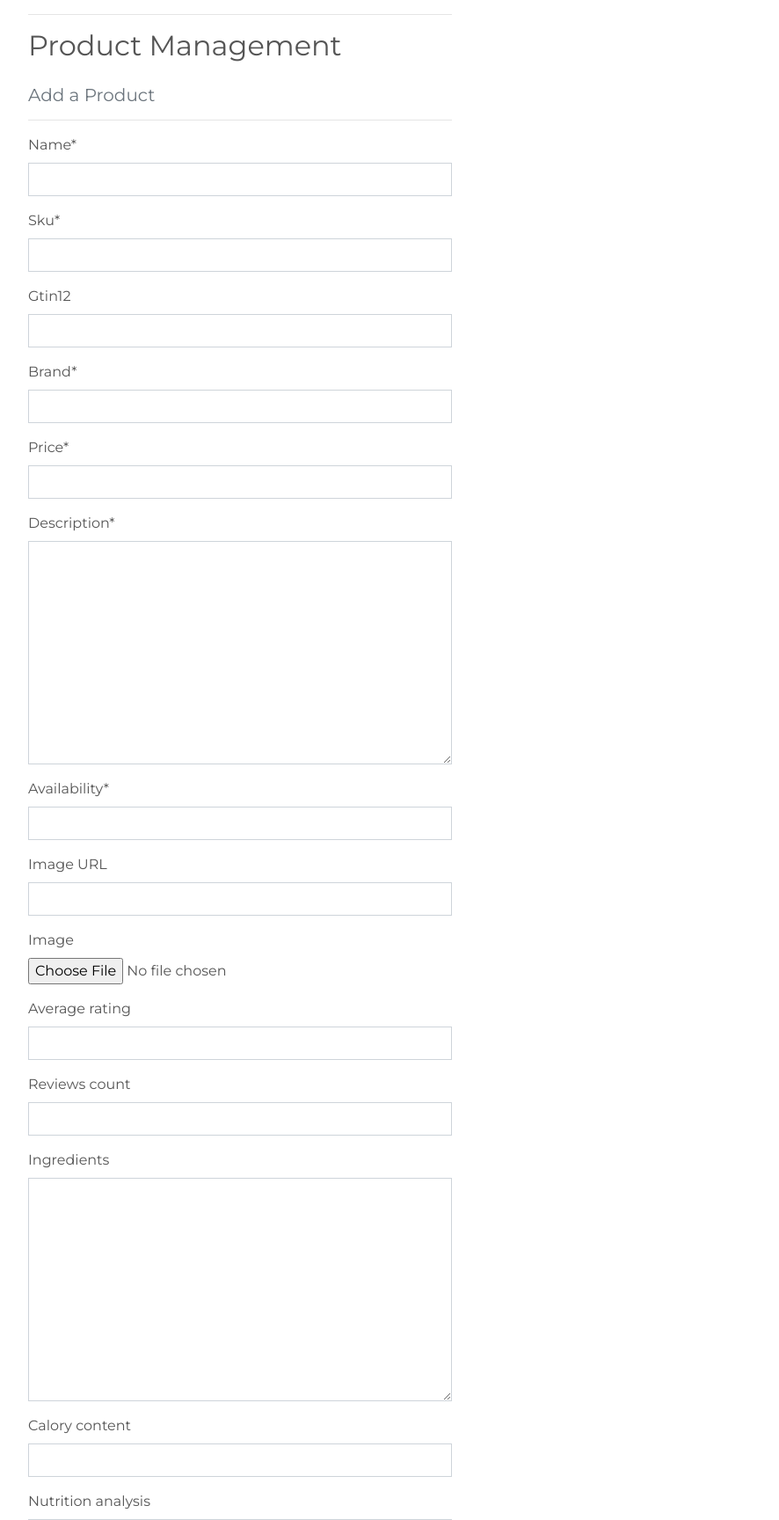
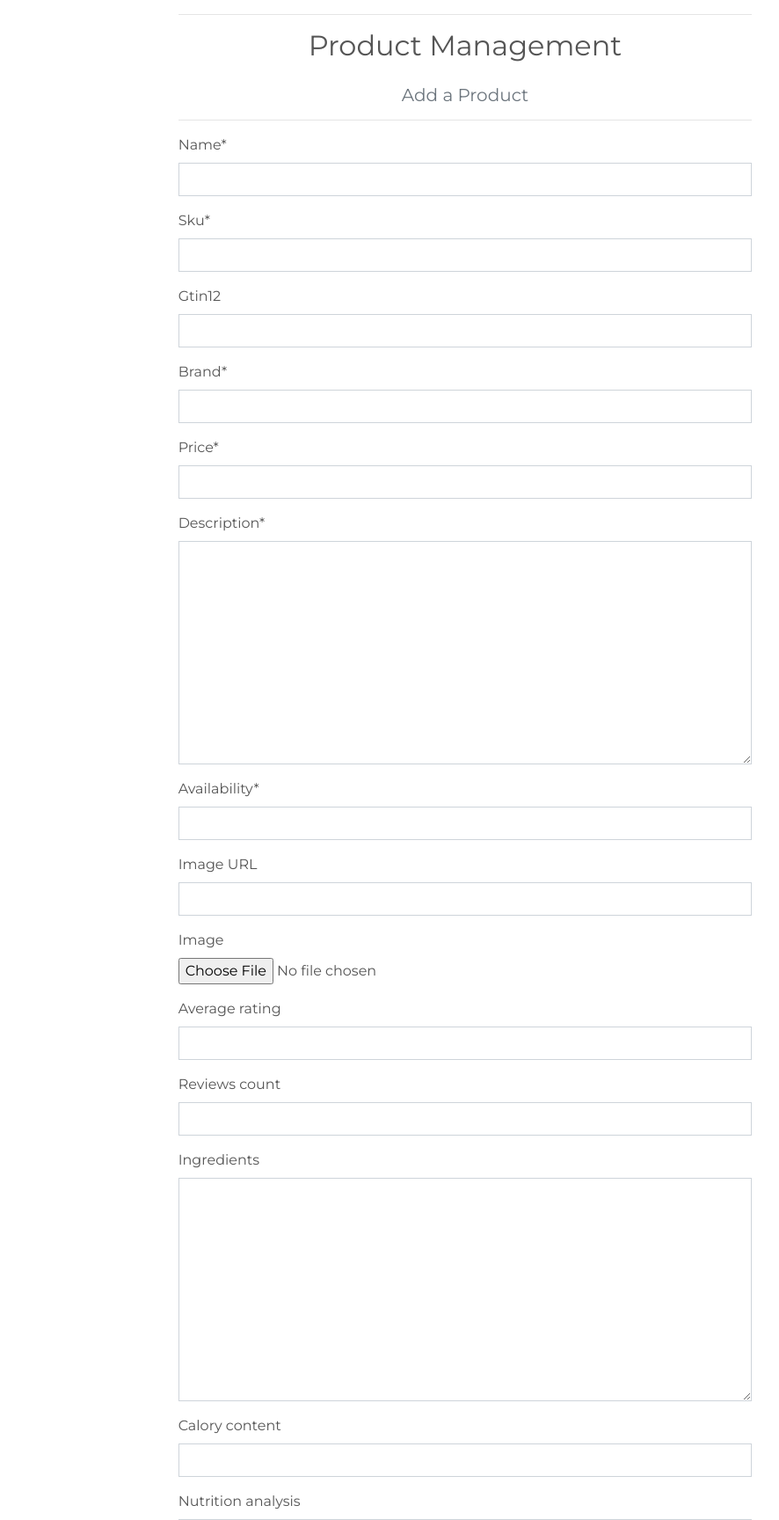
Before and after one commit to hpatnadeeshan/Milestone-4, a Django app: page /products/add/ in a window 1280 px wide. Shown: the part 120-1848 px from the top of the page at 88% size, without its empty margins (111-997 px from the left). Run offline with Django 3.2, Linux system fonts and the light colour scheme; the visitor is signed in with stand-in values (Sample User, id 1); data comes from the database, SQL or seed files in the repository; some libraries are stand-ins or nearby versions.

Commit message:
added styles to product management templates

```diff
--- a/products/templates/products/add_product.html
+++ b/products/templates/products/add_product.html
@@ -2,7 +2,7 @@
 {% load static %}
 
 {% block page_header %}
-    <div class="container header-container">
+    <div class="container-fluid header-container">
         <div class="row">
             <div class="col"></div>
         </div>
@@ -13,22 +13,22 @@
     <div class="overlay"></div>
     <div class="container">
         <div class="row">
-            <div class="col-12 col-md-6">
+            <div class="col-lg-8 offset-lg-2 col-md-10 offset-md-1">
                 <hr>
-                <h2 class="logo-font mb-4">Product Management</h2>
-                <h5 class="text-muted">Add a Product</h5>
+                <h2 class="text-center logo-font mb-4">Product Management</h2>
+                <h5 class="text-center text-muted">Add a Product</h5>
                 <hr>
             </div>
         </div>
 
         <div class="row">
-            <div class="col-12 col-md-6">
+            <div class="col-lg-8 offset-lg-2 col-md-10 offset-md-1">
                 <form method="POST" action="{% url 'add_product' %}" class="form mb-2" enctype="multipart/form-data">
                     {% csrf_token %}
                     {{ form | crispy }}
-                    <div class="text-right">
-                        <a class="btn btn-outline-black rounded-0" href="{% url 'products' %}">Cancel</a>
-                        <button class="btn btn-black rounded-0" type="submit">Add Product</button>
+                    <div class="text-center">
+                        <a class="btn btn-outline-secondary rounded-0" href="{% url 'products' %}">Cancel</a>
+                        <button class="btn btn-primary rounded-0 ml-2" type="submit">Add Product</button>
                     </div>
                 </form>
             </div>
```
Also changed, not shown: products/templates/products/edit_product.html (+8 -8 lines).
